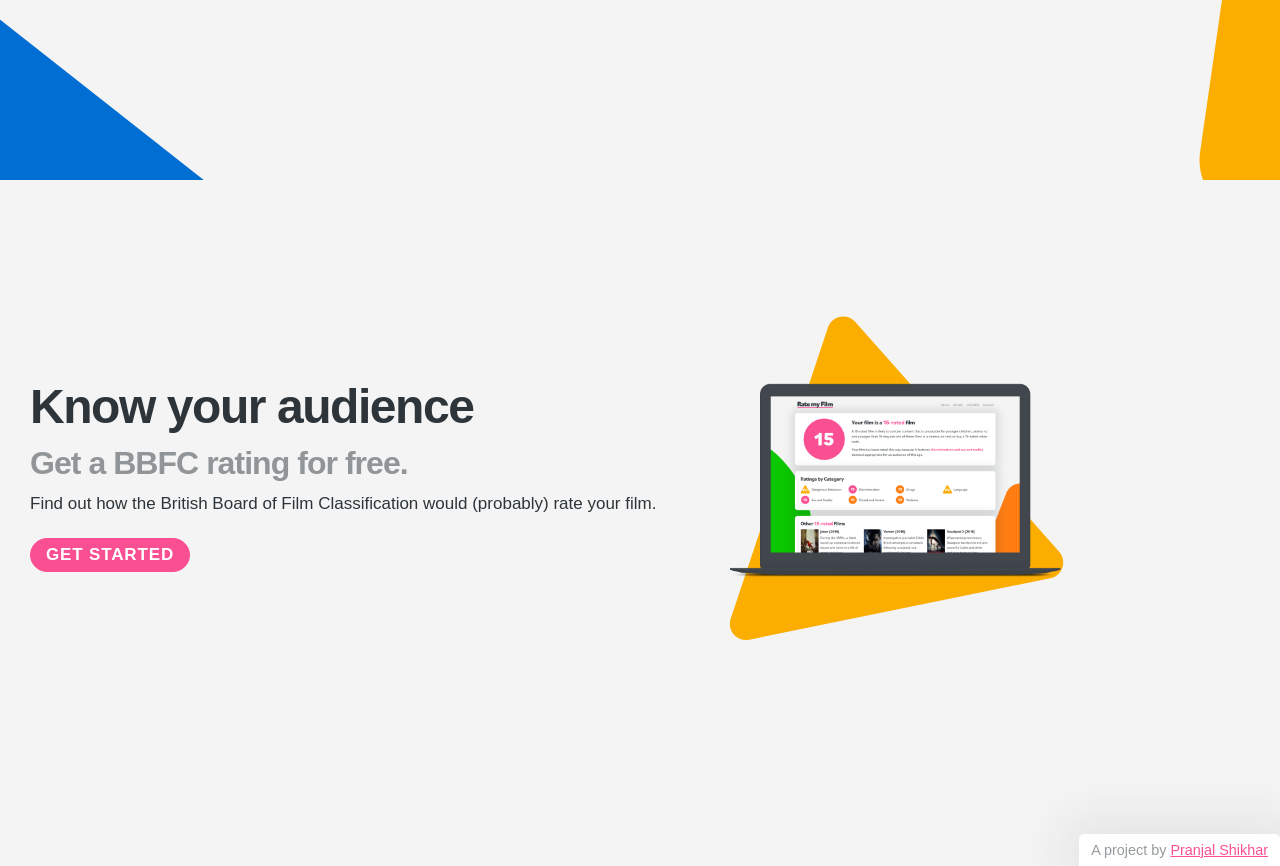
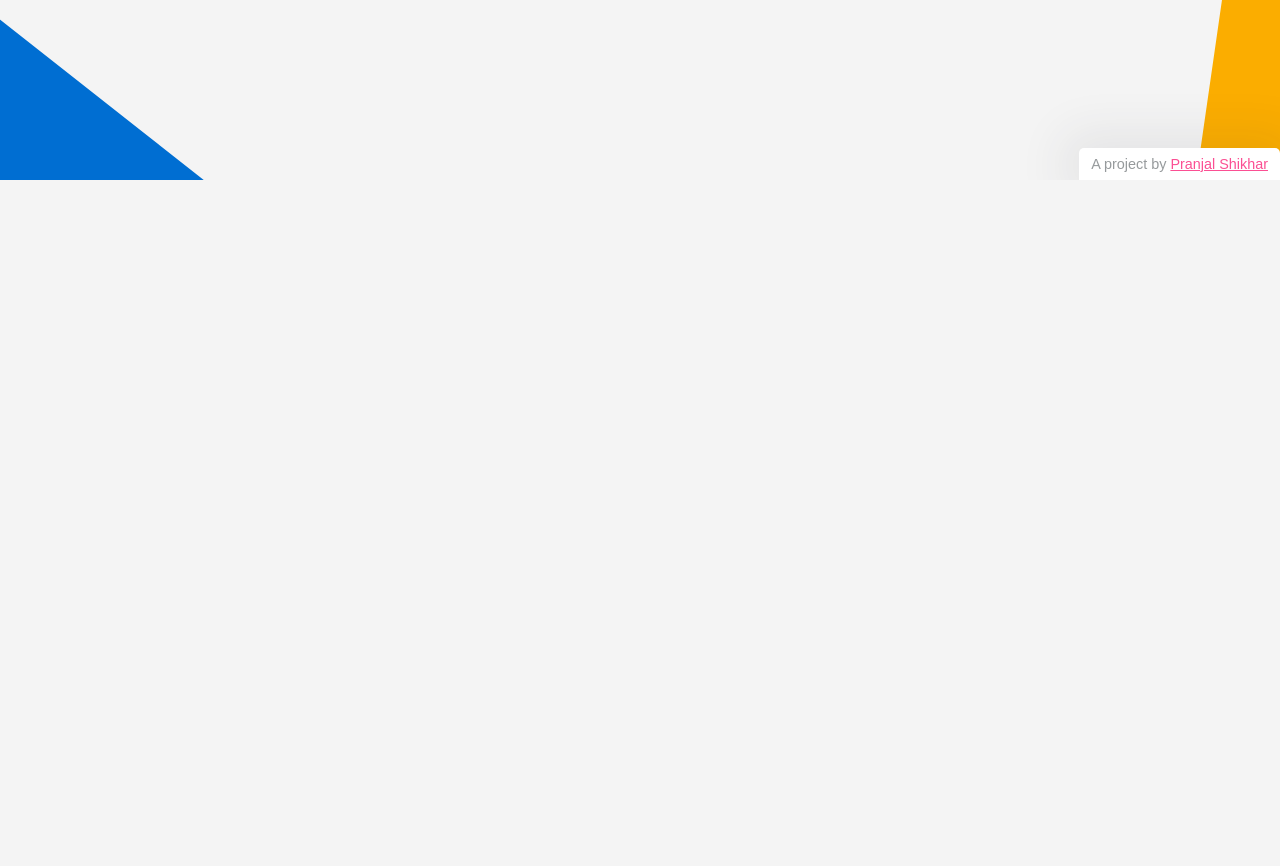
Before and after one commit to pranjalshikhar/redeye, a React (Create React App) app: page / in a window 1280 px wide. Shown: the part 620-1486 px from the top of the page. After the commit the page ends 800 px from the top, so only its background shows below. Built offline with nearby package versions, Linux system fonts and the light colour scheme.

Commit message:
fix error

```diff
--- a/src/App.js
+++ b/src/App.js
@@ -71,40 +71,6 @@ const App = () => {
           <Route path="/" element={<Home />} />
           <Route path="/about" element={<About />} />
         </Routes>
-
-        {showContent ? (
-          <Content />
-        ) : (
-          <main className="main-wrapper">
-            <div className="column landing-left">
-              <animated.h1 style={noDelay}>Know your audience</animated.h1>
-              <animated.h2 style={shortDelay}>
-                Get a BBFC rating for free.
-              </animated.h2>
-              <animated.p style={mediumDelay}>
-                Find out how the British Board of Film Classification would
-                (probably) rate your film.
-              </animated.p>
-              <animated.button
-                onClick={() => setShowContent(true)}
-                style={longDelay}
-                className="start-button"
-              >
-                Get Started
-              </animated.button>
-            </div>
-            <animated.div
-              style={shortDelay}
-              className="circle-bg landing-right"
-            >
-              <animated.img
-                src="/images/rmf-export.png"
-                style={mediumDelay}
-                className="mockup"
-              />
-            </animated.div>
-          </main>
-        )}
         <Footer />
       </div>
     </>
--- a/src/components/Home.jsx
+++ b/src/components/Home.jsx
@@ -64,7 +64,7 @@ const Home = () => {
 
           <animated.div style={shortDelay} className="circle-bg landing-right">
             <animated.img
-              src="/img/rmf-export.png"
+              src="/images/rmf-export.png"
               style={mediumDelay}
               className="mockup"
             />
```
